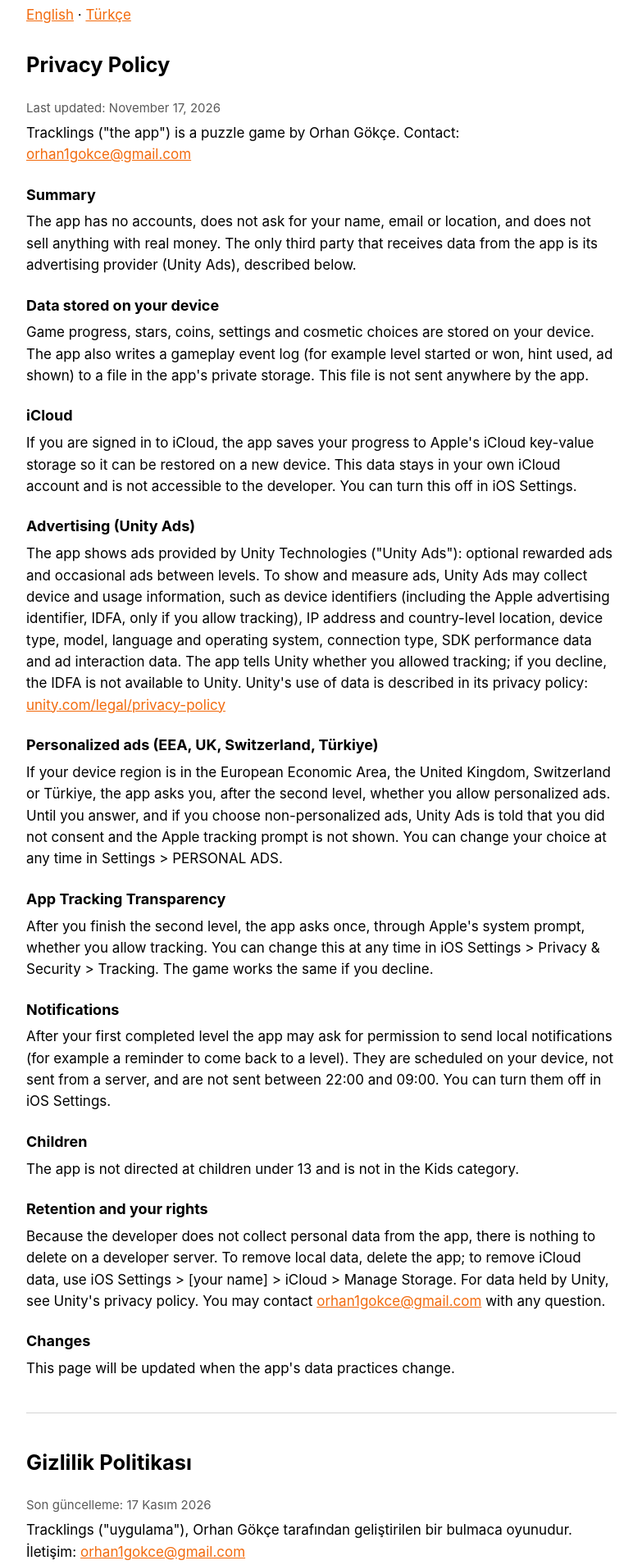
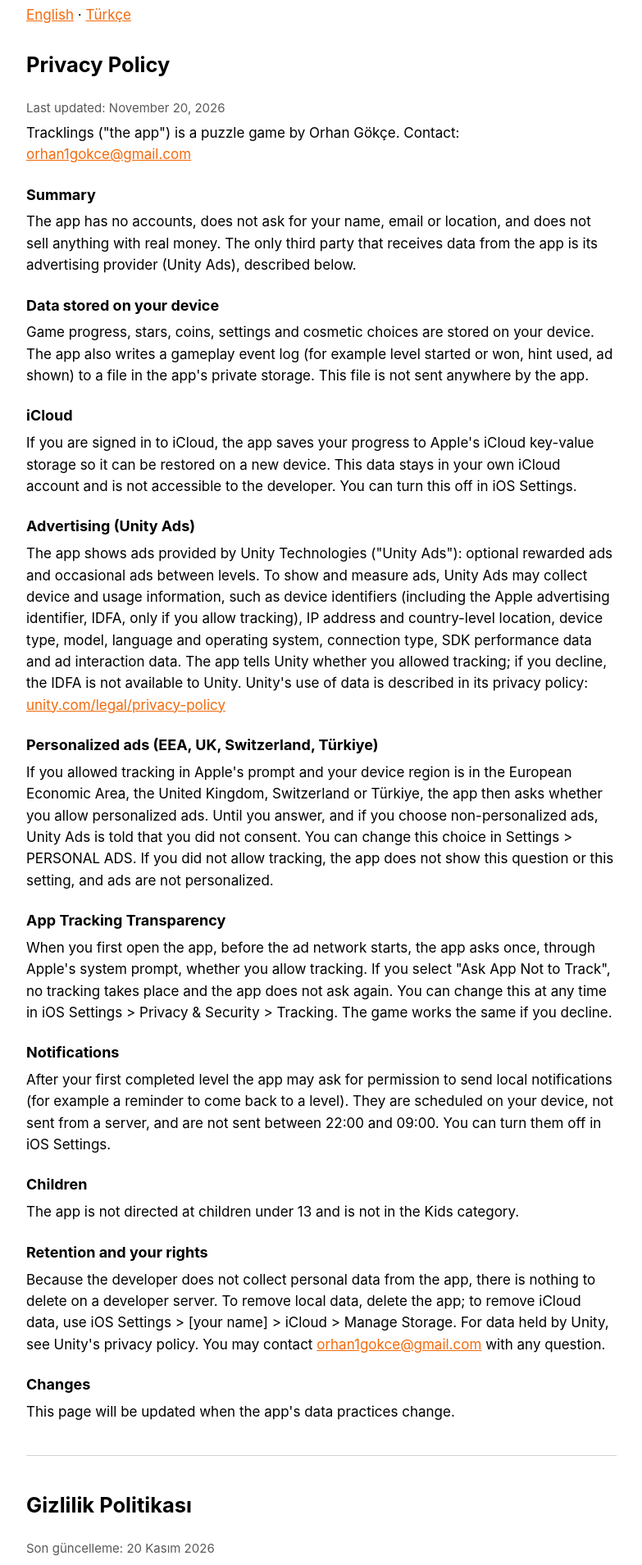
Before and after one commit to orhngkc/tracklings, a plain HTML site: page privacy.html in a window 1280 px wide. Shown: the part 96-2005 px from the top of the page at 82% size, without its empty margins (248-1031 px from the left). Drawn offline with Linux system fonts and the light colour scheme.

Commit message:
Privacy: ATT on first launch, no custom tracking setting after denial

```diff
--- a/privacy.html
+++ b/privacy.html
@@ -13,7 +13,7 @@
 <main>
 <section id="en">
 <h2>Privacy Policy</h2>
-<p class="muted">Last updated: November 17, 2026</p>
+<p class="muted">Last updated: November 20, 2026</p>
 <p>Tracklings ("the app") is a puzzle game by Orhan Gökçe. Contact: <a href="mailto:orhan1gokce@gmail.com">orhan1gokce@gmail.com</a></p>
 
 <h3>Summary</h3>
@@ -29,10 +29,10 @@
 <p>The app shows ads provided by Unity Technologies ("Unity Ads"): optional rewarded ads and occasional ads between levels. To show and measure ads, Unity Ads may collect device and usage information, such as device identifiers (including the Apple advertising identifier, IDFA, only if you allow tracking), IP address and country-level location, device type, model, language and operating system, connection type, SDK performance data and ad interaction data. The app tells Unity whether you allowed tracking; if you decline, the IDFA is not available to Unity. Unity's use of data is described in its privacy policy: <a href="https://unity.com/legal/privacy-policy">unity.com/legal/privacy-policy</a></p>
 
 <h3>Personalized ads (EEA, UK, Switzerland, Türkiye)</h3>
-<p>If your device region is in the European Economic Area, the United Kingdom, Switzerland or Türkiye, the app asks you, after the second level, whether you allow personalized ads. Until you answer, and if you choose non-personalized ads, Unity Ads is told that you did not consent and the Apple tracking prompt is not shown. You can change your choice at any time in Settings &gt; PERSONAL ADS.</p>
+<p>If you allowed tracking in Apple's prompt and your device region is in the European Economic Area, the United Kingdom, Switzerland or Türkiye, the app then asks whether you allow personalized ads. Until you answer, and if you choose non-personalized ads, Unity Ads is told that you did not consent. You can change this choice in Settings &gt; PERSONAL ADS. If you did not allow tracking, the app does not show this question or this setting, and ads are not personalized.</p>
 
 <h3>App Tracking Transparency</h3>
-<p>After you finish the second level, the app asks once, through Apple's system prompt, whether you allow tracking. You can change this at any time in iOS Settings &gt; Privacy &amp; Security &gt; Tracking. The game works the same if you decline.</p>
+<p>When you first open the app, before the ad network starts, the app asks once, through Apple's system prompt, whether you allow tracking. If you select "Ask App Not to Track", no tracking takes place and the app does not ask again. You can change this at any time in iOS Settings &gt; Privacy &amp; Security &gt; Tracking. The game works the same if you decline.</p>
 
 <h3>Notifications</h3>
 <p>After your first completed level the app may ask for permission to send local notifications (for example a reminder to come back to a level). They are scheduled on your device, not sent from a server, and are not sent between 22:00 and 09:00. You can turn them off in iOS Settings.</p>
@@ -51,7 +51,7 @@
 
 <section id="tr" lang="tr">
 <h2>Gizlilik Politikası</h2>
-<p class="muted">Son güncelleme: 17 Kasım 2026</p>
+<p class="muted">Son güncelleme: 20 Kasım 2026</p>
 <p>Tracklings ("uygulama"), Orhan Gökçe tarafından geliştirilen bir bulmaca oyunudur. İletişim: <a href="mailto:orhan1gokce@gmail.com">orhan1gokce@gmail.com</a></p>
 
 <h3>Özet</h3>
@@ -67,10 +67,10 @@
 <p>Uygulama Unity Technologies'in sağladığı reklamları gösterir: isteğe bağlı ödüllü reklamlar ve bölümler arasında ara sıra çıkan reklamlar. Unity Ads, reklam göstermek ve ölçmek için cihaz ve kullanım bilgisi toplayabilir: cihaz tanımlayıcıları (Apple reklam tanımlayıcısı IDFA yalnızca izleme iznini verirseniz), IP adresi ve ülke düzeyinde konum, cihaz türü, modeli, dili ve işletim sistemi, bağlantı türü, SDK performans verisi ve reklam etkileşim verileri. Uygulama, izleme izni verip vermediğinizi Unity'ye iletir; reddederseniz IDFA Unity'ye açılmaz. Unity'nin veri kullanımı kendi gizlilik politikasındadır: <a href="https://unity.com/legal/privacy-policy">unity.com/legal/privacy-policy</a></p>
 
 <h3>Kişisel reklamlar (AEA, Birleşik Krallık, İsviçre, Türkiye)</h3>
-<p>Cihazınızın bölgesi Avrupa Ekonomik Alanı, Birleşik Krallık, İsviçre ya da Türkiye ise uygulama ikinci bölümden sonra kişisel reklamlara izin verip vermediğinizi sorar. Cevap verene kadar ve kişisel olmayan reklamı seçerseniz Unity Ads'e izin verilmediği bildirilir ve Apple'ın izleme penceresi gösterilmez. Seçiminizi Ayarlar &gt; KİŞİSEL REKLAM'dan dilediğiniz zaman değiştirebilirsiniz.</p>
+<p>Apple'ın penceresinde izlemeye izin verdiyseniz ve cihazınızın bölgesi Avrupa Ekonomik Alanı, Birleşik Krallık, İsviçre ya da Türkiye ise uygulama ardından kişisel reklamlara izin verip vermediğinizi sorar. Cevap verene kadar ve kişisel olmayan reklamı seçerseniz Unity Ads'e izin verilmediği bildirilir. Bu seçimi Ayarlar &gt; KİŞİSEL REKLAM'dan değiştirebilirsiniz. İzlemeye izin vermediyseniz bu soru ve bu ayar hiç gösterilmez, reklamlar kişiselleştirilmez.</p>
 
 <h3>Uygulama İzleme Şeffaflığı (ATT)</h3>
-<p>İkinci bölümü bitirdikten sonra uygulama, Apple'ın sistem penceresiyle izlemeye izin verip vermediğinizi bir kez sorar. Dilediğiniz zaman iOS Ayarlar &gt; Gizlilik ve Güvenlik &gt; İzleme'den değiştirebilirsiniz. Reddederseniz oyun aynı şekilde çalışır.</p>
+<p>Uygulamayı ilk açtığınızda, reklam ağı başlamadan önce, uygulama Apple'ın sistem penceresiyle izlemeye izin verip vermediğinizi bir kez sorar. "Uygulamanın İzleme Yapmamasını İste" derseniz hiçbir izleme yapılmaz ve uygulama bir daha sormaz. Dilediğiniz zaman iOS Ayarlar &gt; Gizlilik ve Güvenlik &gt; İzleme'den değiştirebilirsiniz. Reddederseniz oyun aynı şekilde çalışır.</p>
 
 <h3>Bildirimler</h3>
 <p>İlk bölümü kazandıktan sonra uygulama yerel bildirim izni isteyebilir (örneğin geri dönmeniz için hatırlatma). Bildirimler sunucudan değil cihazınızda planlanır; 22:00-09:00 arası gönderilmez. iOS Ayarlarından kapatabilirsiniz.</p>
```
